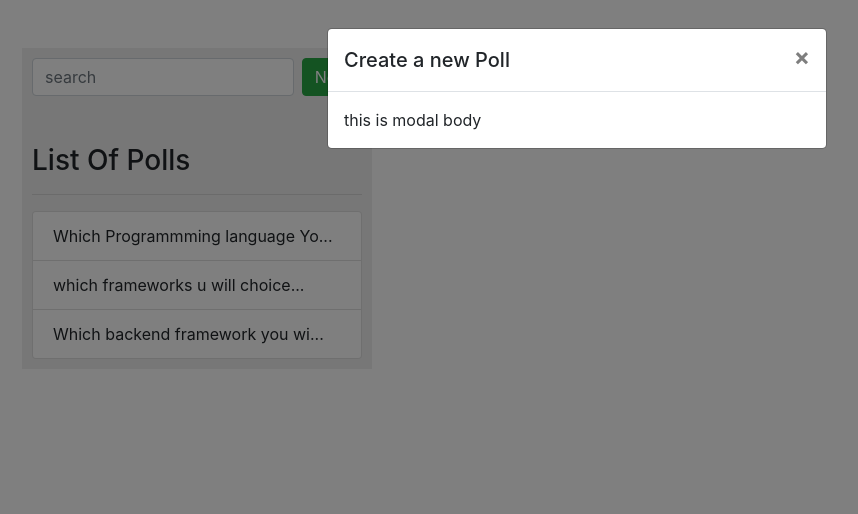
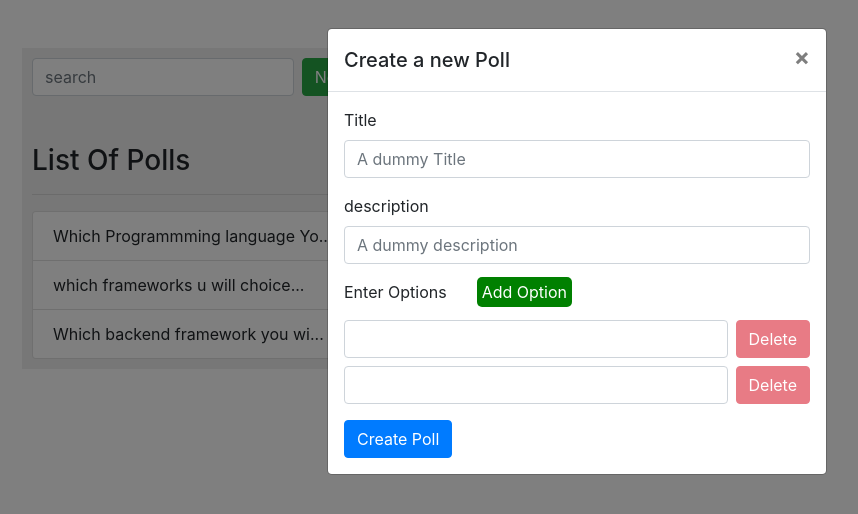
Before and after one commit to nezam0003/React-JS, a React (Create React App) app in the folder Stack-Learner/my-app-two/: page / in a window 1280 px wide. Both pictures are taken after a click on the button "New". Shown: the top 514 px of the page, without its empty margins (63-921 px from the left). Built offline with nearby package versions, Linux system fonts and the light colour scheme.

Commit message:
Implement the Create Poll Form

```diff
--- a/Stack-Learner/my-app-two/src/Smart-Poll/App.jsx
+++ b/Stack-Learner/my-app-two/src/Smart-Poll/App.jsx
@@ -64,6 +64,7 @@ export default class App extends Component {
               searchTerm={this.state.searchTerm}
               handleSearch={this.handleSearch}
               selectPoll={this.selectPoll}
+              addNewPoll={this.addNewPoll}
             />
           </Col>
           <Col md={8}>
--- /dev/null
+++ b/Stack-Learner/my-app-two/src/Smart-Poll/components/poll-form/form.jsx
@@ -0,0 +1,84 @@
+import React from "react";
+import { Form, FormGroup, Input, Label, Button, FormFeedback } from "reactstrap";
+
+const MyForm = ({
+  title,
+  description,
+  options,
+  errors,
+  buttonValue,
+  handleChange,
+  handleOptionChange,
+  createOption,
+  deleteOptions,
+  handleSubmit,
+}) => {
+  return (
+    <Form onSubmit={handleSubmit}>
+      <FormGroup>
+        <Label for="title">Title</Label>
+        <Input
+          name="title"
+          id="title"
+          placeholder="A dummy Title"
+          value={title}
+          onChange={handleChange}
+          invalid={errors.title ? true : false}
+        />
+        {errors.title && <FormFeedback>{errors.title}</FormFeedback>}
+      </FormGroup>
+      <FormGroup>
+        <Label for="description">description</Label>
+        <Input
+          name="description"
+          id="description"
+          placeholder="A dummy description"
+          value={description}
+          onChange={handleChange}
+          invalid={errors.description ? true : false}
+        />
+        {errors.description && <FormFeedback>{errors.description}</FormFeedback>}
+      </FormGroup>
+      <FormGroup>
+        <Label>
+          Enter Options
+          <span
+            style={{
+              padding: "5px",
+              marginLeft: "30px",
+              borderRadius: "5px",
+              background: "green",
+              color: "white",
+              cursor: "pointer",
+            }}
+            onClick={createOption}
+          >
+            Add Option
+          </span>
+        </Label>
+        {options.map((opt, index) => (
+          <div className="d-flex my-2" key={opt.id}>
+            <Input
+              value={opt.value}
+              onChange={(e) => handleOptionChange(e, index)}
+              invalid={errors.options && errors.options[index] ? true : false}
+            />
+            <Button
+              color="danger"
+              className="ml-2"
+              disabled={options.length <= 2}
+              onClick={() => deleteOptions(index)}
+            >
+              Delete
+            </Button>
+          </div>
+        ))}
+      </FormGroup>
+      <Button type="submit" color="primary">
+        {buttonValue}
+      </Button>
+    </Form>
+  );
+};
+
+export default MyForm;
--- /dev/null
+++ b/Stack-Learner/my-app-two/src/Smart-Poll/components/poll-form/index.jsx
@@ -0,0 +1,137 @@
+import React, { Component } from "react";
+import shortid from "shortid";
+import MyForm from "./form";
+
+const defaultOptions = [
+  {
+    id: shortid.generate(),
+    value: "",
+    vote: 0,
+  },
+  {
+    id: shortid.generate(),
+    value: "",
+    vote: 0,
+  },
+];
+
+export default class PollForm extends Component {
+  state = {
+    title: "",
+    description: "",
+    options: defaultOptions,
+    errors: {},
+  };
+
+  handleChange = (e) => {
+    this.setState({
+      [e.target.name]: e.target.value,
+    });
+  };
+
+  handleOptionChange = (e, index) => {
+    const { options } = this.state;
+    options[index].value = e.target.value;
+    this.setState({ options });
+  };
+
+  createOption = () => {
+    const { options } = this.state;
+    if (options.length < 5) {
+      options.push({
+        id: shortid.generate(),
+        value: "",
+        vote: 0,
+      });
+      this.setState({ options });
+    } else {
+      alert("You can create max 5 options");
+    }
+  };
+
+  deleteOptions = (index) => {
+    const { options } = this.state;
+    if (options.length > 2) {
+      options.splice(index, 1);
+      this.setState({ options });
+    } else {
+      alert("You must have at least two options");
+    }
+  };
+
+  handleSubmit = (e) => {
+    e.preventDefault();
+    const { isValid, errors } = this.validate();
+    if (isValid) {
+      const { title, description, options } = this.state;
+      this.props.submit({
+        title,
+        description,
+        options,
+      });
+      e.target.reset();
+      this.setState({
+        title: "",
+        description: "",
+        options: defaultOptions,
+        errors: {},
+      });
+    } else {
+      this.setState({ errors });
+    }
+  };
+
+  validate = (e) => {
+    const errors = {};
+    const { title, description, options } = this.state;
+    if (!title) {
+      errors.title = "please provide Title";
+    } else if (title.length > 100) {
+      errors.title = "Title is too long";
+    } else if (title.length < 20) {
+      errors.title = "Title is too short";
+    }
+
+    if (!description) {
+      errors.description = "Please give a short description";
+    } else if (description.length > 500) {
+      errors.description = "Description is too long";
+    }
+
+    const optionErrors = [];
+    options.forEach((opt, index) => {
+      if (!opt.value) {
+        optionErrors[index] = "Option is Empty";
+        // optionErrors.push('Option is Empty');
+      } else if (opt.value.length > 100) {
+        optionErrors[index] = "Option is too long";
+        // optionErrors.push('Option is too long')
+      }
+    });
+    if (optionErrors.length > 0) {
+      errors.options = optionErrors;
+    }
+    return {
+      errors,
+      isValid: Object.keys(errors).length === 0,
+    };
+  };
+
+  render() {
+    const { title, description, options, errors } = this.state;
+    return (
+      <MyForm
+        title={title}
+        description={description}
+        options={options}
+        buttonValue={this.props.buttonValue || "Create Poll"}
+        errors={errors}
+        handleChange={this.handleChange}
+        handleOptionChange={this.handleOptionChange}
+        createOption={this.createOption}
+        deleteOptions={this.deleteOptions}
+        handleSubmit={this.handleSubmit}
+      />
+    );
+  }
+}
--- a/Stack-Learner/my-app-two/src/Smart-Poll/components/sidebar/index.jsx
+++ b/Stack-Learner/my-app-two/src/Smart-Poll/components/sidebar/index.jsx
@@ -1,6 +1,7 @@
 import React, { Component } from "react";
 import { Input, Button, Modal, ModalHeader, ModalBody } from "reactstrap";
 import PollList from "./poll-list";
+import PollForm from "../poll-form/index";
 
 export default class Sidebar extends Component {
   state = {
@@ -29,7 +30,9 @@ export default class Sidebar extends Component {
         <PollList polls={this.props.polls} selectPoll={this.props.selectPoll} />
         <Modal isOpen={this.state.openModal} toggle={this.toggleModal} unmountOnClose={true}>
           <ModalHeader toggle={this.toggleModal}>Create a new Poll</ModalHeader>
-          <ModalBody>this is modal body</ModalBody>
+          <ModalBody>
+            <PollForm submit={this.props.addNewPoll} />
+          </ModalBody>
         </Modal>
       </div>
     );
```
